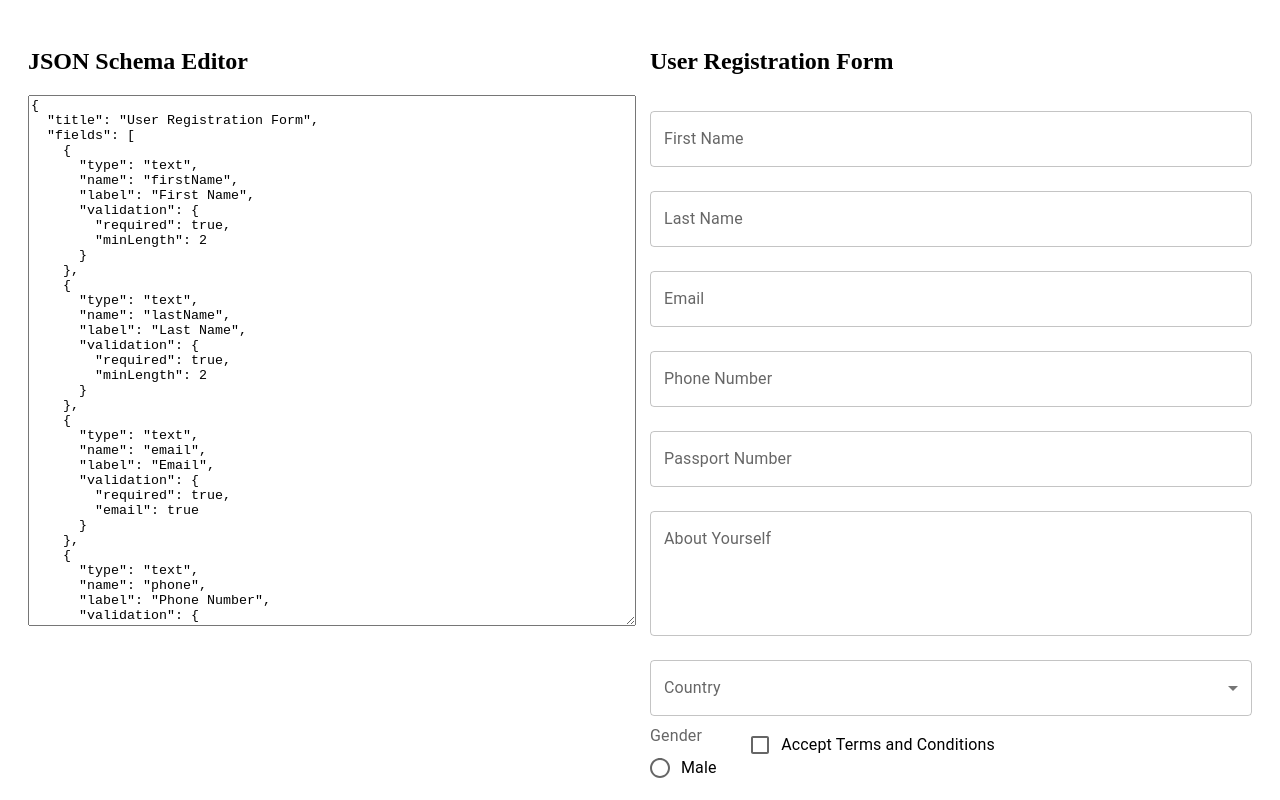
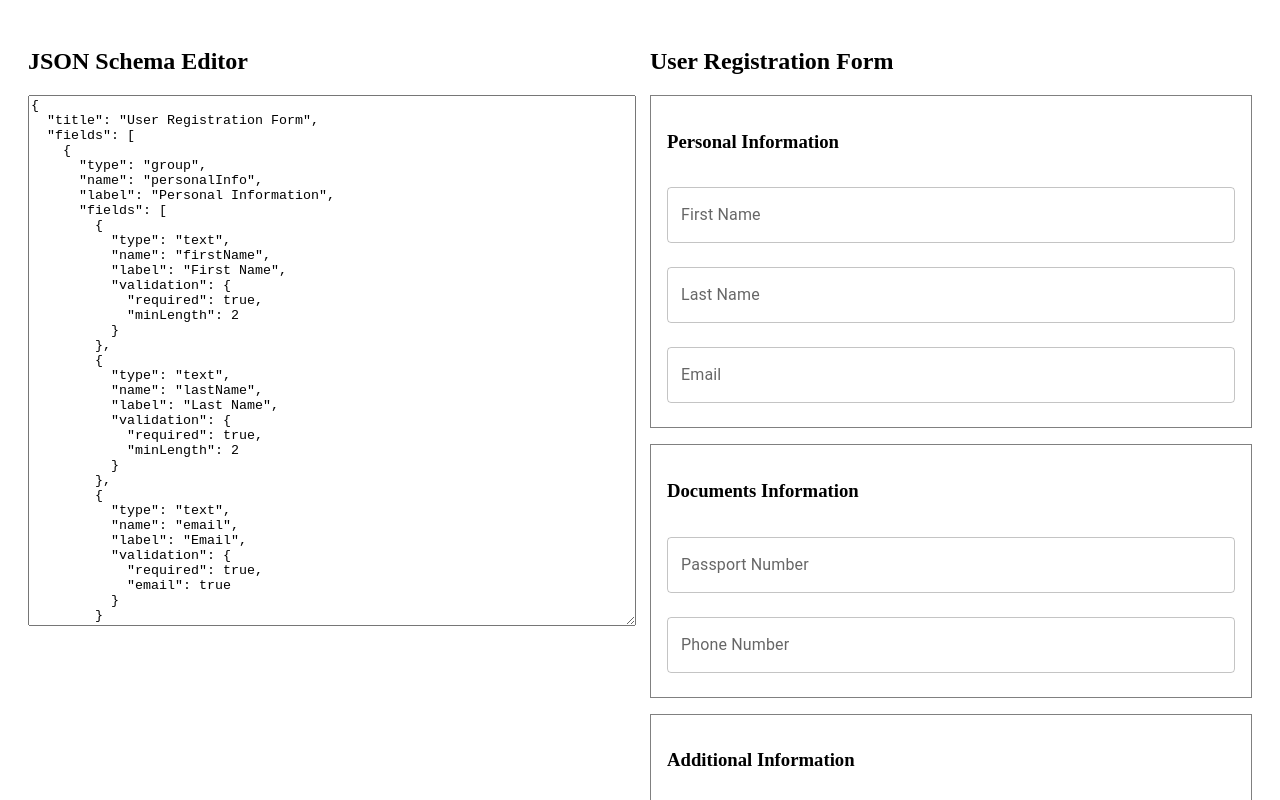
Before and after one commit to Marto113/dynamic-form, a React (Vite) app: page / in a window 1280 px wide. Shown: the top 800 px of the page. Built offline with nearby package versions, Linux system fonts and the light colour scheme.

Commit message:
add support for nested groups in form schema and rendering

```diff
--- /dev/null
+++ b/src/components/form/groups/GroupRenderer.tsx
@@ -0,0 +1,32 @@
+import RenderNode from '../renderer/RenderNode';
+
+type Props = {
+  group: any;
+};
+
+const GroupRenderer = ({
+  group,
+}: Props) => {
+  return (
+    <div
+      style={{
+        border: '1px solid gray',
+        padding: '16px',
+        marginBottom: '16px',
+      }}
+    >
+      <h3>{group.label}</h3>
+
+      {group.fields.map(
+        (node: any) => (
+          <RenderNode
+            key={node.name}
+            node={node}
+          />
+        )
+      )}
+    </div>
+  );
+};
+
+export default GroupRenderer;
--- a/src/components/form/renderer/FormRenderer.tsx
+++ b/src/components/form/renderer/FormRenderer.tsx
@@ -1,5 +1,5 @@
 import { memo } from 'react';
-import DynamicField from './DynamicField';
+import RenderNode from './RenderNode';
 
 type Props = {
   schema: any;
@@ -10,9 +10,14 @@ const FormRenderer = ({ schema }: Props) => {
     <div>
       <h2>{schema.title}</h2>
 
-      {schema.fields.map((field: any) => (
-        <DynamicField key={field.name} field={field} />
-      ))}
+      {schema.fields.map(
+        (node: any) => (
+          <RenderNode
+            key={node.name}
+            node={node}
+          />
+        )
+      )}
     </div>
   );
 };
--- /dev/null
+++ b/src/components/form/renderer/RenderNode.tsx
@@ -0,0 +1,26 @@
+import DynamicField from './DynamicField';
+import GroupRenderer from '../groups/GroupRenderer';
+
+type Props = {
+  node: any;
+};
+
+const RenderNode = ({
+  node,
+}: Props) => {
+  if (node.type === 'group') {
+    return (
+      <GroupRenderer
+        group={node}
+      />
+    );
+  }
+
+  return (
+    <DynamicField
+      field={node}
+    />
+  );
+};
+
+export default RenderNode;
--- a/src/examples/basic-schema.ts
+++ b/src/examples/basic-schema.ts
@@ -2,6 +2,12 @@ import type { FormSchema } from '../types/form.types';
 
 export const basicSchema: FormSchema = {
   title: 'User Registration Form',
+
+  fields: [
+    {
+      type: 'group',
+      name: 'personalInfo',
+      label: 'Personal Information',
 
       fields: [
         {
@@ -36,18 +42,15 @@ export const basicSchema: FormSchema = {
             email: true,
           },
         },
+      ],
+    },
 
     {
-      type: 'text',
-      name: 'phone',
-      label: 'Phone Number',
+      type: 'group',
+      name: 'documents',
+      label: 'Documents Information',
 
-      validation: {
-        required: true,
-        pattern: '^\\\\+?[0-9]+$',
-      },
-    },
-
+      fields: [
         {
           type: 'validated-text',
           name: 'passportNumber',
@@ -60,6 +63,25 @@ export const basicSchema: FormSchema = {
           },
         },
 
+        {
+          type: 'text',
+          name: 'phone',
+          label: 'Phone Number',
+
+          validation: {
+            required: true,
+            pattern: '^\\+?[0-9\\- ]+$',
+          },
+        },
+      ],
+    },
+
+    {
+      type: 'group',
+      name: 'additionalInfo',
+      label: 'Additional Information',
+
+      fields: [
         {
           type: 'textarea',
           name: 'about',
@@ -75,6 +97,7 @@ export const basicSchema: FormSchema = {
           type: 'dropdown',
           name: 'country',
           label: 'Country',
+
           options: [
             'Bulgaria',
             'Germany',
@@ -91,6 +114,7 @@ export const basicSchema: FormSchema = {
           type: 'radio',
           name: 'gender',
           label: 'Gender',
+
           options: [
             'Male',
             'Female',
@@ -112,4 +136,6 @@ export const basicSchema: FormSchema = {
           },
         },
       ],
+    },
+  ],
 };
```
Also changed, not shown: src/types/form.types.ts (+39 -3 lines). Lines whose indentation alone changed are shown as unchanged.
